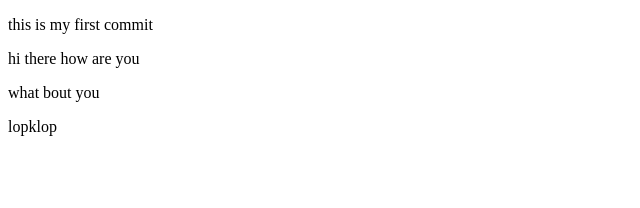
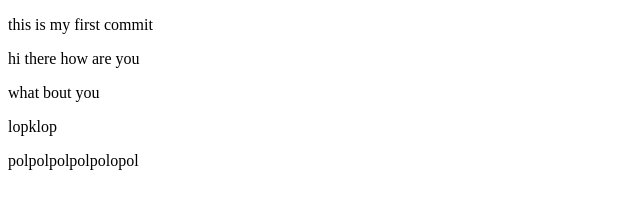
Before and after one commit to Devpinnacle/gitexample, a plain HTML site: page next3.html in a window 1280 px wide. Shown: the whole page, without its empty margins (0-640 px from the left). Drawn offline with Linux system fonts and the light colour scheme.

Commit message:
resetting

```diff
--- a/next3.html
+++ b/next3.html
@@ -17,6 +17,7 @@
 
 
     <p>lopklop</p>
+    <p>polpolpolpolpolopol</p>
 
 
 
```
